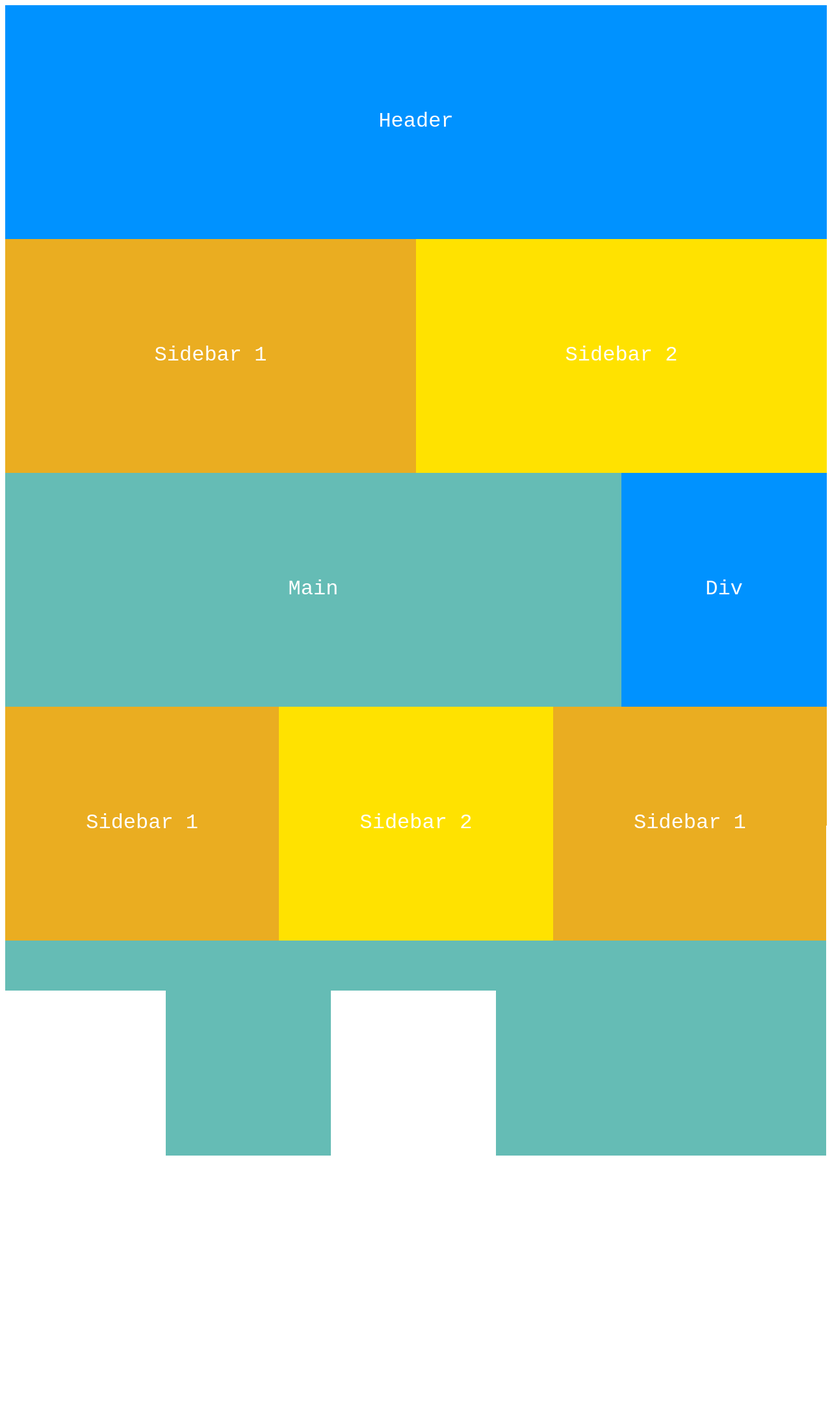
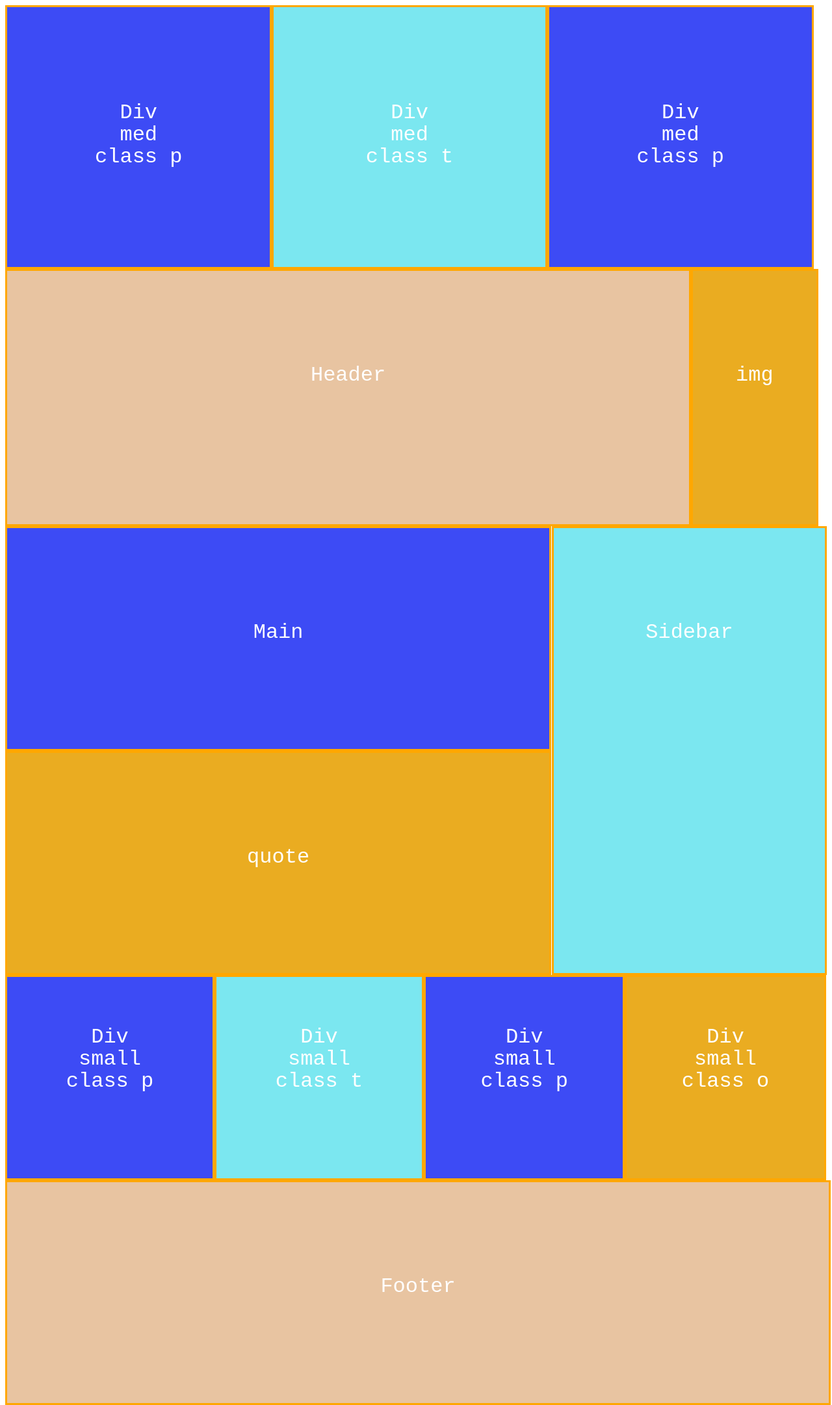
Before and after one commit to sarajewel/easy, a plain HTML site: page index.html in a window 1280 px wide. Shown: the whole page at 65% size. Before the commit the page ends 1898 px from the top, so only its background shows below. Drawn offline with Linux system fonts and the light colour scheme.

Commit message:
Initial commit

```diff
--- a/css/style.css
+++ b/css/style.css
@@ -1,86 +1,150 @@
 body{
   font-family:'Courier New', Courier, monospace;
   font-size: xx-large;
-  color: white
+  line-height: 2px;
+  color: white;
+
 }
-.topblock {
+.medpleft {
   float: left;
-  height: 200px;
-  width: 100%;
-  background-color: #0092ff;
+  height: 270px;
+  width: 32%;
+  background-color: #3d4bf5;
+  text-align: center;
+  padding-top: 130px;
+  border-style: solid;
+  border-color: #ffa700;
+  border-width: 5%;
+}
+.medtcenter {
+  float: left;
+  height: 270px;
+  width: 33%;
+  background-color: #7be7f0;
+  text-align: center;
+  padding-top: 130px;
+  border-style: solid;
+  border-color: #ffa700;
+  border-width: 5%;
+}
+.medpright {
+  float: left;
+  height: 270px;
+  width: 32%;
+  background-color: #3d4bf5;
+  text-align: center;
+  padding-top: 130px;
+  border-style: solid;
+  border-color: #ffa700;
+  border-width: 5%;
+}
+.header {
+  float: left;
+  height: 230px;
+  width: 83%;
+  background-color: #e8c4a1;
   text-align: center;
   padding-top: 160px;
+  border-style: solid;
+  border-color: #ffa700;
+  border-width: 5%;
 }
-.topleftsidebar{
+.img {
   float: left;
-  height: 200px;
-  width: 50%;
-  background-color: #eaad21;
+  height: 230px;
+  width: 15%;
+  background-color: #eaac21;
   text-align: center;
   padding-top: 160px;
+  border-style: solid;
+  border-color: #ffa700;
+  border-width: 5%;
 }
-.toprightsidebar{
-  float: right;
-  height: 200px;
-  width: 50%;
-  background-color: #ffe200;
+.main {
+  float: left;
+  height: 180px;
+  width: 66%;
+  background-color: #3d4bf5;
   text-align: center;
   padding-top: 160px;
+  border-style: solid;
+  border-color: #ffa700;
+  border-width: 5%;
 }
-.topmain{
-float: left;
-height: 200px;
-width: 75%;
-background-color: #65bcb5;
-text-align: center;
-padding-top: 160px;
-}
-.topdiv{
+.sidebar {
   float: right;
-  height: 200px;
-  width: 25%;
-  background-color: #0092ff;
+  height: 525px;
+  width: 33%;
+  background-color: #7be7f0;
   text-align: center;
   padding-top: 160px;
+  border-style: solid;
+  border-color: #ffa700;
+  border-width: 5%;
 }
-.leftsidebar{
+.quote {
   float: left;
-  height: 200px;
-  width: 33.33%;
-  background-color: #eaad21;
+  height: 179px;
+  width: 66%;
+  background-color: #eaac21;
   text-align: center;
   padding-top: 160px;
+  border-style: solid;
+  border-color: #ffa700;
+  border-width: 5%;
 }
-.centersidebar{
+.smallpleft {
   float: left;
-  height: 200px;
-  width: 33.33%;
-  background-color: #ffe200;
+  height: 250px;
+  width: 25%;
+  background-color: #3d4bf5;
+  text-align: center;
+  padding-top: 60px;
+  border-style: solid;
+  border-color: #ffa700;
+  border-width: 5%;
+}
+.smalltleft {
+  float: left;
+  height: 250px;
+  width: 25%;
+  background-color: #7be7f0;
+  text-align: center;
+  padding-top: 60px;
+  border-style: solid;
+  border-color: #ffa700;
+  border-width: 5%;
+}
+.smallpright {
+  float: left;
+  height: 250px;
+  width: 24%;
+  background-color: #3d4bf5;
+  text-align: center;
+  padding-top: 60px;
+  border-style: solid;
+  border-color: #ffa700;
+  border-width: 5%;
+}
+.smallo {
+  float: left;
+  height: 250px;
+  width: 24%;
+  background-color: #eaac21;
+  text-align: center;
+  padding-top: 60px;
+  border-style: solid;
+  border-color: #ffa700;
+  border-width: 5%;
+}
+.footer{
+  float: left;
+  height: 180px;
+  width: 100%;
+  background-color: #e8c4a1;
   text-align: center;
   padding-top: 160px;
+  border-style: solid;
+  border-color: #ffa700;
+  border-width: 5%;
 }
-.rightsidebar{
-  float: right;
-  height: 200px;
-  width: 33.33%;
-  background-color: #eaad21;
-  text-align: center;
-  padding-top: 160px;
-}
-.lowermain {
-  float: left;
-  height: 200px;
-  width: 100%;
-  background-color: #65bcb5;
-  text-align: center;
-  padding-top: 160px;
-}
-.footer {
-  float: left;
-  height: 40px;
-  width: 100%;
-  background-color: #0092ff;
-  text-align: center;
-  padding-top: 30px;
-  padding-bottom: 20px;
-}
--- a/index.html
+++ b/index.html
@@ -2,7 +2,7 @@
 <html >
 <head>
     <meta charset="UTF-8">
-    <title>Easy</title>
+    <title>Hard</title>
     <link rel="stylesheet" href="css/style.css">
     <meta name="INDEX" content="INDEX,FOLLOW">
     <meta name="description" content="Lehigh University DES 070 Web Design I">
@@ -12,15 +12,46 @@
 </head>
 
 <body>
-<div class="topblock">Header</div>
-<div class="topleftsidebar">Sidebar 1</div>
-<div class="toprightsidebar">Sidebar 2</div>
-<div class="topmain">Main</div>
-<div class="topdiv">Div</div>
-<div class="leftsidebar">Sidebar 1</div>
-<div class="centersidebar">Sidebar 2</div>
-<div class="rightsidebar">Sidebar 1</div>
-<div class="lowermain">Main</div>
+<div class="medpleft">
+    <p>Div</p>
+    <p>med</p>
+    <p>class p</p>
+</div>
+<div class="medtcenter">
+    <p>Div</p>
+    <p>med</p>
+    <p>class t</p>
+</div>
+<div class="medpright">
+    <p>Div</p>
+    <p>med</p>
+    <p>class p</p>
+</div>
+<div class="header">Header</div>
+<div class="img">img</div>
+<div class="main">Main</div>
+<div class="sidebar">Sidebar</div>
+<div class="quote">quote</div>
+<div class="smallpleft">
+    <p>Div</p>
+    <p>small</p>
+    <p>class p</p>
+</div>
+<div class="smalltleft">
+    <p>Div</p>
+    <p>small</p>
+    <p>class t</p>
+</div>
+<div class="smallpright">
+    <p>Div</p>
+    <p>small</p>
+    <p>class p</p>
+</div>
+<div class="smallo">
+    <p>Div</p>
+    <p>small</p>
+    <p>class o</p>
+</div>
 <div class="footer">Footer</div>
 </body>
 </html>
```
Also changed, not shown: 2 other files.
